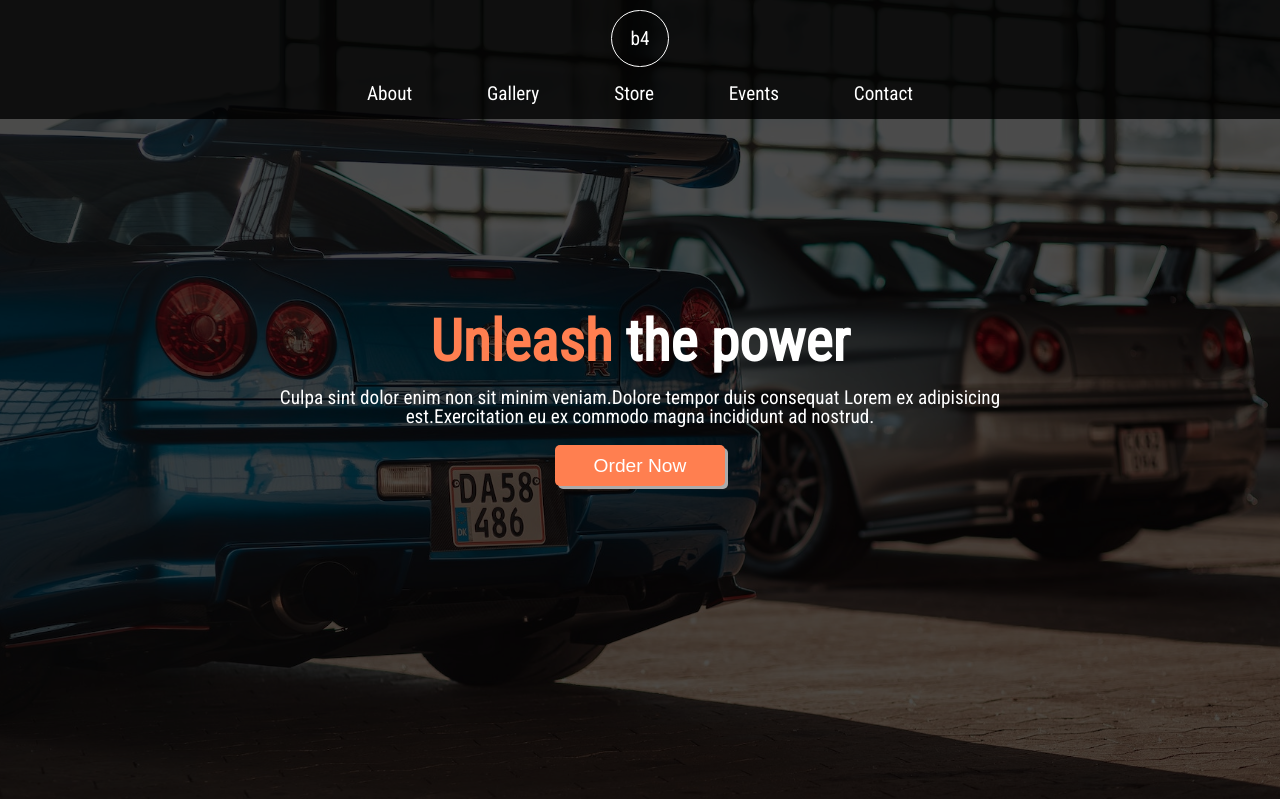
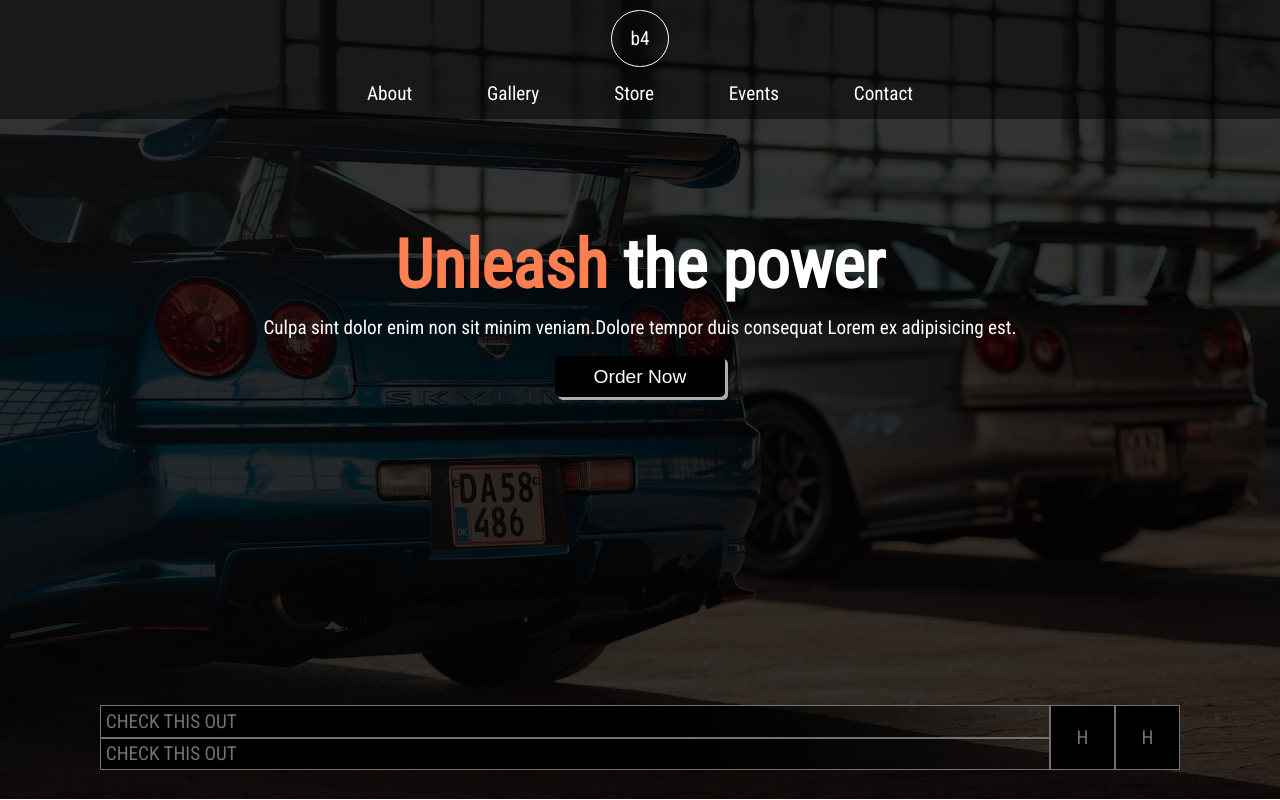
Before and after one commit to braian009/b4-garage-remake, a Next.js app: page / in a window 1280 px wide. Built offline with nearby package versions, Linux system fonts and the light colour scheme.

Commit message:
mockup of lower hero's cta section added

```diff
--- /dev/null
+++ b/components/Hero/CtaButtonGroup/ctabuttongroup.module.css
@@ -0,0 +1,48 @@
+.buttonsContainer {
+  width: 100%;
+}
+
+.buttonsContainer ul {
+  width: 100%;
+  padding-top: 1em;
+  display: grid;
+  grid-template-columns: 1fr 1fr 55px 55px;
+  grid-template-rows: 1fr 1fr;
+  grid-auto-flow: column;
+}
+
+.buttonsContainer ul li {
+  padding: 0.25em;
+
+  border: 1px solid #727272;
+  text-transform: uppercase;
+  background: linear-gradient(to right, #000 60%, transparent);
+
+  color: #727272;
+
+  display: grid;
+}
+
+.buttonsContainer ul li:nth-child(1),
+.buttonsContainer ul li:nth-child(2) {
+  grid-column: span 2;
+}
+
+.buttonsContainer ul li:nth-last-child(1) {
+  grid-column: span 1;
+  grid-row: span 2;
+  place-items: center;
+  background-color: #000;
+}
+.buttonsContainer ul li:nth-last-child(2) {
+  grid-column: span 1;
+  grid-row: span 2;
+  place-items: center;
+  background-color: #000;
+}
+
+@media (min-width: 30em) {
+  .buttonsContainer ul {
+    grid-template-columns: 1fr 1fr 65px 65px;
+  }
+}
--- /dev/null
+++ b/components/Hero/CtaButtonGroup/index.js
@@ -0,0 +1,17 @@
+import React from "react";
+import styles from "./ctabuttongroup.module.css";
+
+const CtaButtonGroup = () => {
+  return (
+    <div className={styles.buttonsContainer}>
+      <ul>
+        <li>check this out</li>
+        <li>check this out</li>
+        <li>H</li>
+        <li>H</li>
+      </ul>
+    </div>
+  );
+};
+
+export default CtaButtonGroup;
--- a/components/Hero/hero.module.css
+++ b/components/Hero/hero.module.css
@@ -6,7 +6,7 @@
   height: 100vh;
 
   border-bottom: 1px solid var(--white-primary);
-  padding: 3em 2em;
+  padding: 6em 0.5em 0;
 }
 
 .inner {
@@ -14,10 +14,12 @@
   width: 100%;
   height: 100%;
   max-width: 1080px;
+  padding-top: 2.5em;
+  padding-bottom: 1.5em;
 
   display: grid;
-  place-content: center;
-  place-items: center;
+  grid-template-columns: repeat(4, 1fr);
+  grid-template-rows: 2fr 1fr 1fr;
 }
 
 .container > img {
@@ -29,16 +31,19 @@
   top: 0;
   bottom: 0;
   width: 100%;
-  background: hsla(0, 0%, 0%, 0.7);
+  background: hsla(0, 0%, 0%, 0.8);
 }
 
 .heroText {
   text-align: center;
   max-width: 768px;
+  grid-column: span 4;
+  justify-self: center;
+  align-self: center;
 }
 
 .heroText h1 {
-  font-size: 3rem;
+  font-size: 3.5rem;
 }
 
 .heroText h1 span {
@@ -50,10 +55,17 @@
 }
 
 .ctaButton {
-    font-size: 1rem;
+  font-size: 1rem;
   padding: 0.5em 2em;
-  background: coral;
+  background: #000;
   margin-top: 1em;
   border-radius: 5px;
   box-shadow: 3px 3px var(--white-secondary);
 }
+
+.buttons {
+  width: 100%;
+  grid-column: span 4;
+  grid-row: 3 / 4;
+  align-self: end;
+}
--- a/components/Hero/index.js
+++ b/components/Hero/index.js
@@ -1,6 +1,7 @@
 import * as React from "react";
 import styles from "./hero.module.css";
 import Image from "next/image";
+import CtaButtonGroup from "./CtaButtonGroup";
 
 const Hero = () => {
   return (
@@ -16,10 +17,12 @@ const Hero = () => {
 
           <p>
             Culpa sint dolor enim non sit minim veniam.Dolore tempor duis
-            consequat Lorem ex adipisicing est.Exercitation eu ex commodo magna
-            incididunt ad nostrud.
+            consequat Lorem ex adipisicing est.
           </p>
           <button className={styles.ctaButton}>Order Now</button>
+        </div>
+        <div className={styles.buttons}>
+          <CtaButtonGroup />
         </div>
       </div>
     </div>
--- a/components/Navbar/navbar.module.css
+++ b/components/Navbar/navbar.module.css
@@ -5,7 +5,7 @@
   left: 0;
   padding: 0.5em 1em;
   z-index: 100;
-  background-color: hsla(0, 0%, 0%, 0.8);
+  background-color: hsla(0, 0%, 0%, 0.5);
 }
 
 .inner {
--- a/styles/globals.css
+++ b/styles/globals.css
@@ -2,7 +2,7 @@
 
 :root {
   box-sizing: border-box;
-  font-size: calc(0.7em + 1vw);
+  font-size: calc(0.75em + 1vw);
   font-family: "Roboto Condensed", "Helvetica", sans-serif;
 
   --bg-primary: #202020;
```
